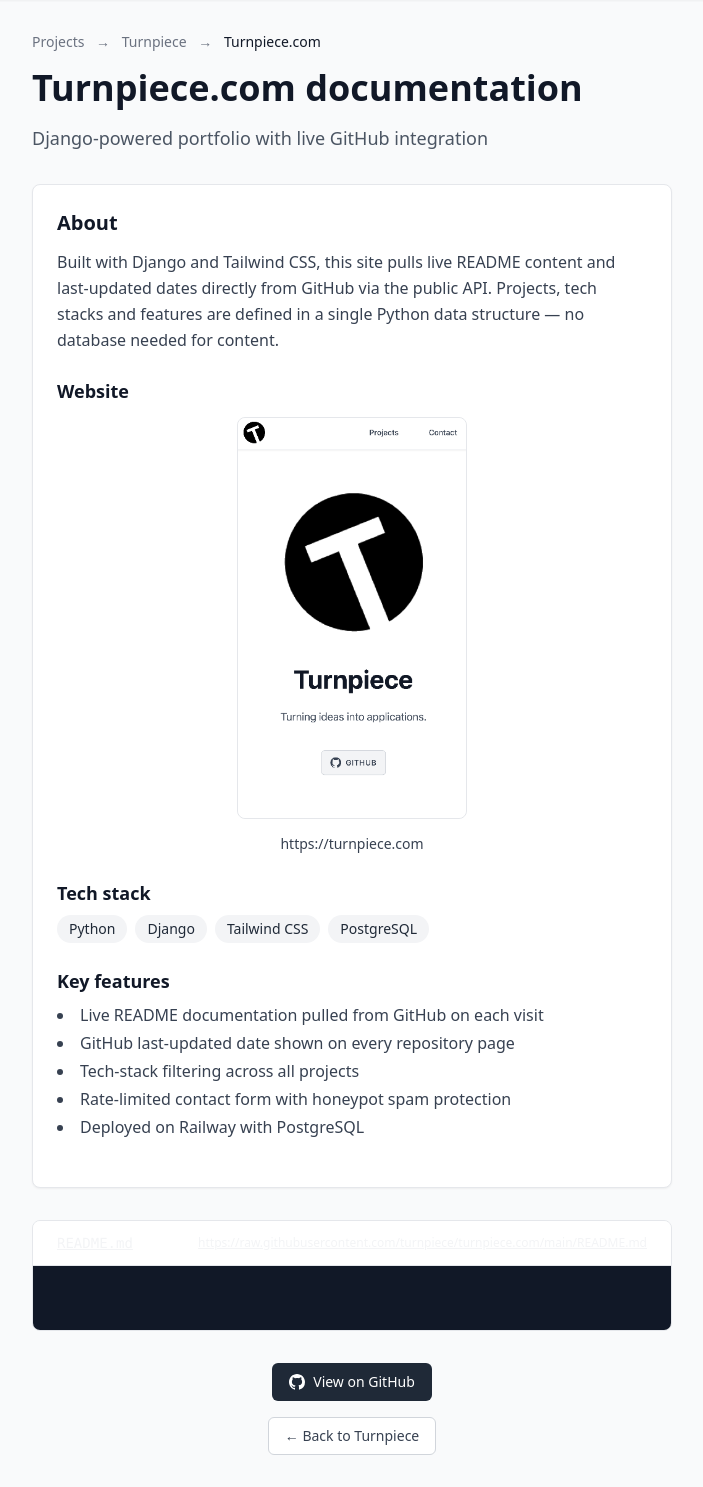
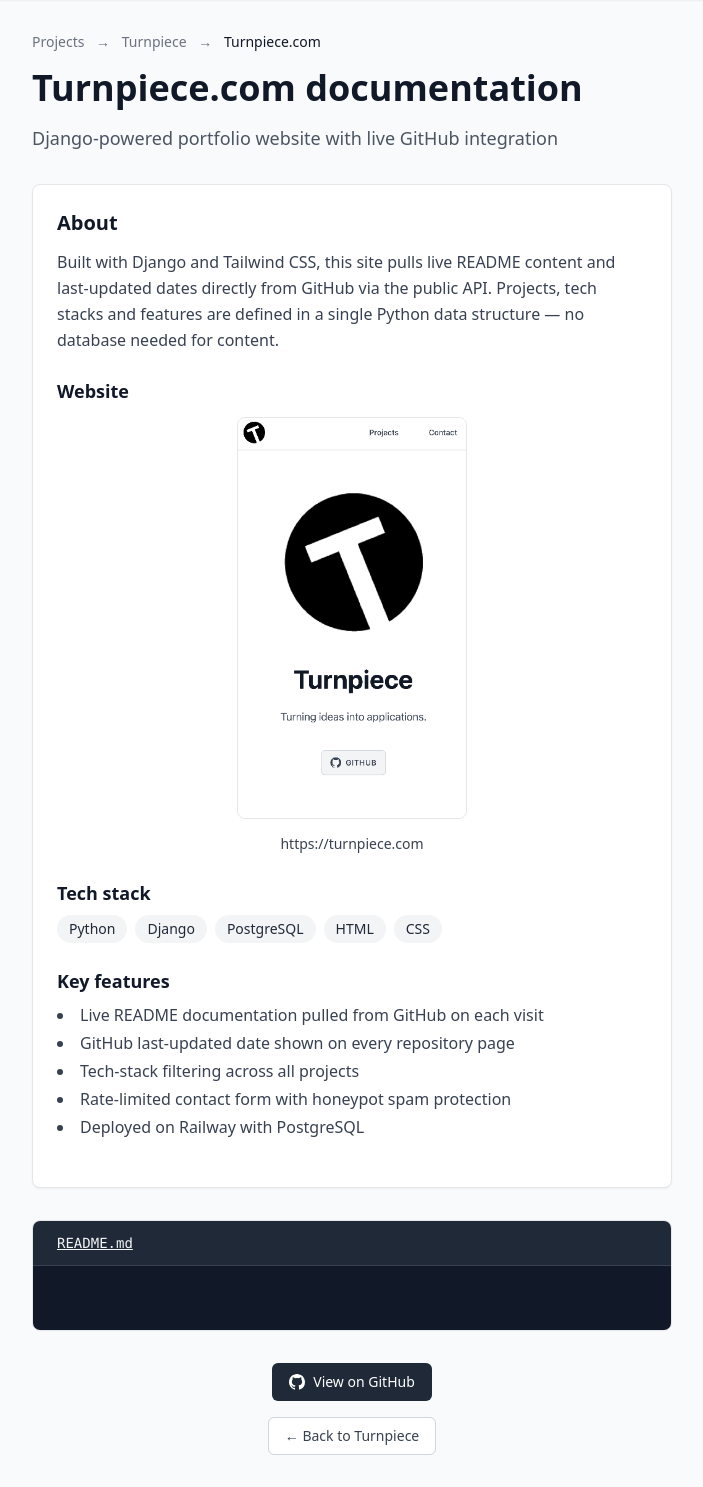
Before and after one commit to turnpiece/turnpiece.com, a Django app: page /projects/portfolio/website/ in a window 1280 px wide. Shown: the part 65-1552 px from the top of the page, without its empty margins (288-991 px from the left). Run offline with Django 4.2, Linux system fonts and the light colour scheme; data that the repository does not hold is empty; style sheets or scripts are compiled from the project's sources.

Commit message:
Styling tweaks and content updates

```diff
--- a/projects/templates/projects/project_detail.html
+++ b/projects/templates/projects/project_detail.html
@@ -44,7 +44,9 @@
 
                     <!-- Content Section -->
                     <div class="lg:w-2/3">
-                        <h3 class="text-xl font-semibold text-gray-900 mb-2">{{ repo.name }}</h3>
+                        <h3 class="text-xl font-semibold text-gray-900 mb-2">
+                            <a href="{% url 'repository_detail' repo.project_slug repo.slug %}" class="hover:underline">{{ repo.name }}</a>
+                        </h3>
                         <p class="text-gray-600 mb-4">{{ repo.description }}</p>
 
                         {% if repo.tech_stack %}
--- a/projects/templates/projects/repository_detail.html
+++ b/projects/templates/projects/repository_detail.html
@@ -108,13 +108,9 @@
 
     <!-- GitHub README Content -->
     <div class="github-readme rounded-lg overflow-hidden border border-gray-200">
-        <div class="bg-white px-6 py-3 flex items-center justify-between border-b border-gray-200">
+        <div class="bg-gray-800 px-6 py-3 flex items-center justify-between border-b border-gray-700">
             <a href="{{ repo_info.readme_page_url }}" target="_blank" rel="noopener noreferrer"
-               class="text-gray-500 hover:text-gray-900 text-sm font-mono transition-colors">README.md</a>
-            <a href="{{ repo_info.readme_url }}" target="_blank" rel="noopener noreferrer"
-               class="text-gray-500 hover:text-gray-900 text-xs transition-colors">
-                {{ repo_info.readme_url }}
-            </a>
+               class="text-gray-300 hover:text-white text-sm font-mono transition-colors">README.md</a>
         </div>
         <div class="bg-gray-900 p-8">
             {{ content|safe }}
--- a/projects/views.py
+++ b/projects/views.py
@@ -18,9 +18,7 @@ def tech_to_slug(tech_name):
         'PostgreSQL': 'postgresql',
         'Firebase': 'firebase',
         'WordPress': 'wordpress',
-        'Graphic Package': 'graphic-package',
         'Django': 'django',
-        'Tailwind CSS': 'tailwind-css',
         'Redis': 'redis',
     }
     return tech_mapping.get(tech_name, tech_name.lower().replace(' ', '-'))
@@ -66,7 +64,7 @@ PROJECTS_DATA = {
                 'readme_url': 'https://raw.githubusercontent.com/turnpiece/TempHist/main/README.md',
                 'api_url': 'https://api.github.com/repos/turnpiece/TempHist',
                 'tech_stack': ['HTML', 'CSS', 'JavaScript', 'Firebase'],
-                'custom_description': 'The TempHist website brings historical temperature data to any browser. Pick a location anywhere in the world, choose a time range, and see how temperatures have shifted over the past 50 years — all presented as an easy-to-read chart.',
+                'custom_description': 'The TempHist website brings historical temperature data to any browser. Use your own location or pick from a range of cities around the world and see how temperatures have shifted over the past 50 years — all presented as an easy-to-read chart. See how today compares with the same date in previous years, or how this past week compares with the week ending on the same date in previous years, or this past month or past year. Is it warmer or cooler than average for the time of year? Are temperatures rising or falling?',
                 'features': [
                     'Temperature history visualisation for your location',
                     'Daily, weekly, monthly and yearly views',
@@ -83,7 +81,7 @@ PROJECTS_DATA = {
                 'github_url': 'https://github.com/turnpiece/TempHist-API',
                 'readme_url': 'https://raw.githubusercontent.com/turnpiece/TempHist-API/main/README.md',
                 'api_url': 'https://api.github.com/repos/turnpiece/TempHist-API',
-                'tech_stack': ['Python', 'FastAPI', 'Redis'],
+                'tech_stack': ['Python', 'FastAPI', 'Redis', 'PostgreSQL'],
                 'custom_description': 'The TempHist API powers the app and website. It fetches and aggregates historical temperature records for any location worldwide, with Redis caching to keep responses fast even for repeated queries.',
                 'features': [
                     'Historical temperature data for any location worldwide',
@@ -108,11 +106,11 @@ PROJECTS_DATA = {
                 'name': 'Turnpiece.com',
                 'slug': 'website',
                 'url': 'https://turnpiece.com',
-                'description': 'Django-powered portfolio with live GitHub integration',
+                'description': 'Django-powered portfolio website with live GitHub integration',
                 'github_url': 'https://github.com/turnpiece/turnpiece.com',
                 'readme_url': 'https://raw.githubusercontent.com/turnpiece/turnpiece.com/main/README.md',
                 'api_url': 'https://api.github.com/repos/turnpiece/turnpiece.com',
-                'tech_stack': ['Python', 'Django', 'Tailwind CSS', 'PostgreSQL'],
+                'tech_stack': ['Python', 'Django', 'PostgreSQL', 'HTML', 'CSS'],
                 'screenshot': 'assets/turnpiece-com-homepage-screenshot.png',
                 'custom_description': 'Built with Django and Tailwind CSS, this site pulls live README content and last-updated dates directly from GitHub via the public API. Projects, tech stacks and features are defined in a single Python data structure — no database needed for content.',
                 'features': [
@@ -131,6 +129,9 @@ def project_list_view(request, tech_slug=None):
     """List all projects, optionally filtered by tech stack."""
     # Convert PROJECTS_DATA to list format for the list view
     projects = list(PROJECTS_DATA.values())
+    for project in projects:
+        for repo in project['repositories']:
+            repo['project_slug'] = project['slug']
 
     # Filter by tech stack if specified
     if tech_slug:
@@ -147,9 +148,8 @@ def project_list_view(request, tech_slug=None):
             'postgresql': 'PostgreSQL',
             'firebase': 'Firebase',
             'wordpress': 'WordPress',
-            'graphic-package': 'Graphic Package',
+            'graphic-package': 'Graphic package',
             'django': 'Django',
-            'tailwind-css': 'Tailwind CSS',
             'redis': 'Redis',
         }
         tech_name = tech_mapping.get(tech_slug.lower(), tech_slug.title())
@@ -157,15 +157,13 @@ def project_list_view(request, tech_slug=None):
         # Filter projects to only show those with the specified tech
         filtered_projects = []
         for project in projects:
-            # Check if any repository in this project uses the tech
-            project_uses_tech = False
-            for repo in project['repositories']:
-                if tech_name in repo.get('tech_stack', []):
-                    project_uses_tech = True
-                    break
-
+            project_uses_tech = any(
+                tech_name in repo.get('tech_stack', [])
+                for repo in project['repositories']
+            )
             if project_uses_tech:
-                # Include the complete project with all repositories
+                for repo in project['repositories']:
+                    repo['project_slug'] = project['slug']
                 filtered_projects.append(project)
 
         projects = filtered_projects
```
Also changed, not shown: README.md.
